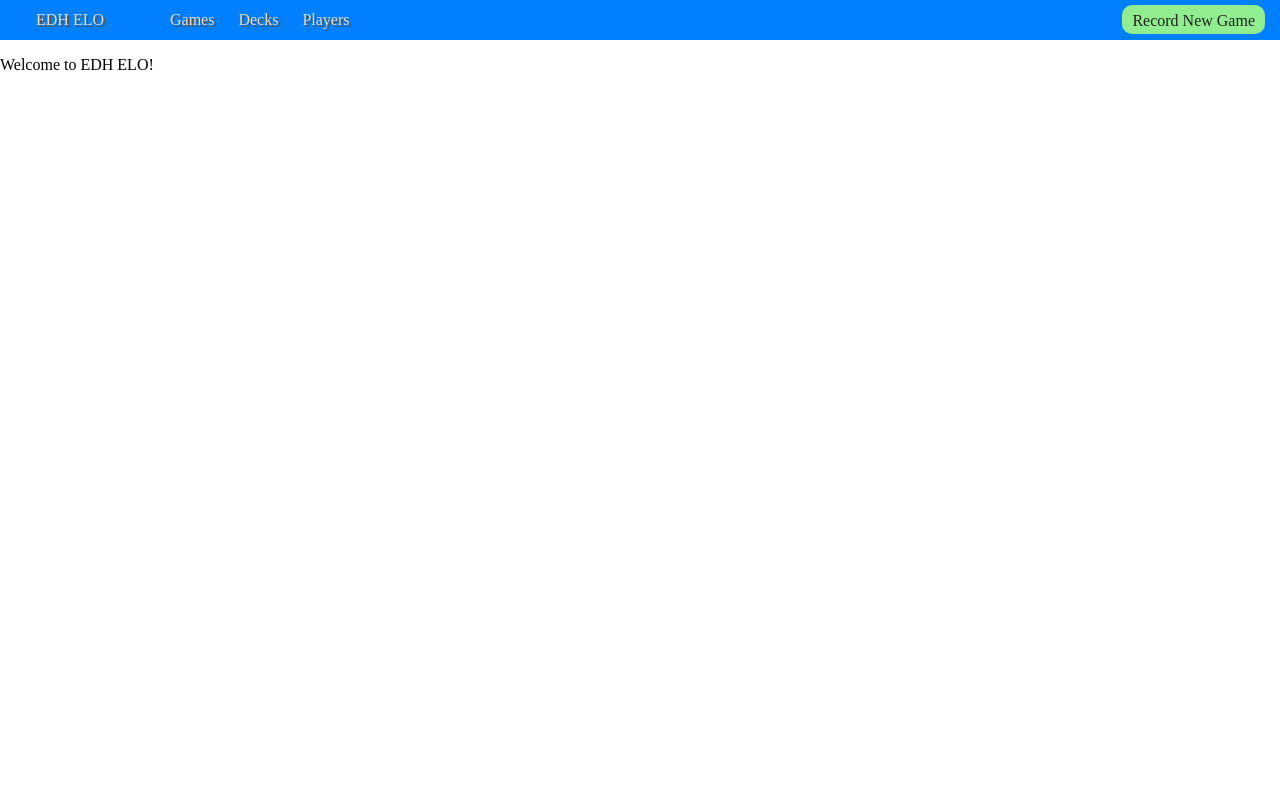
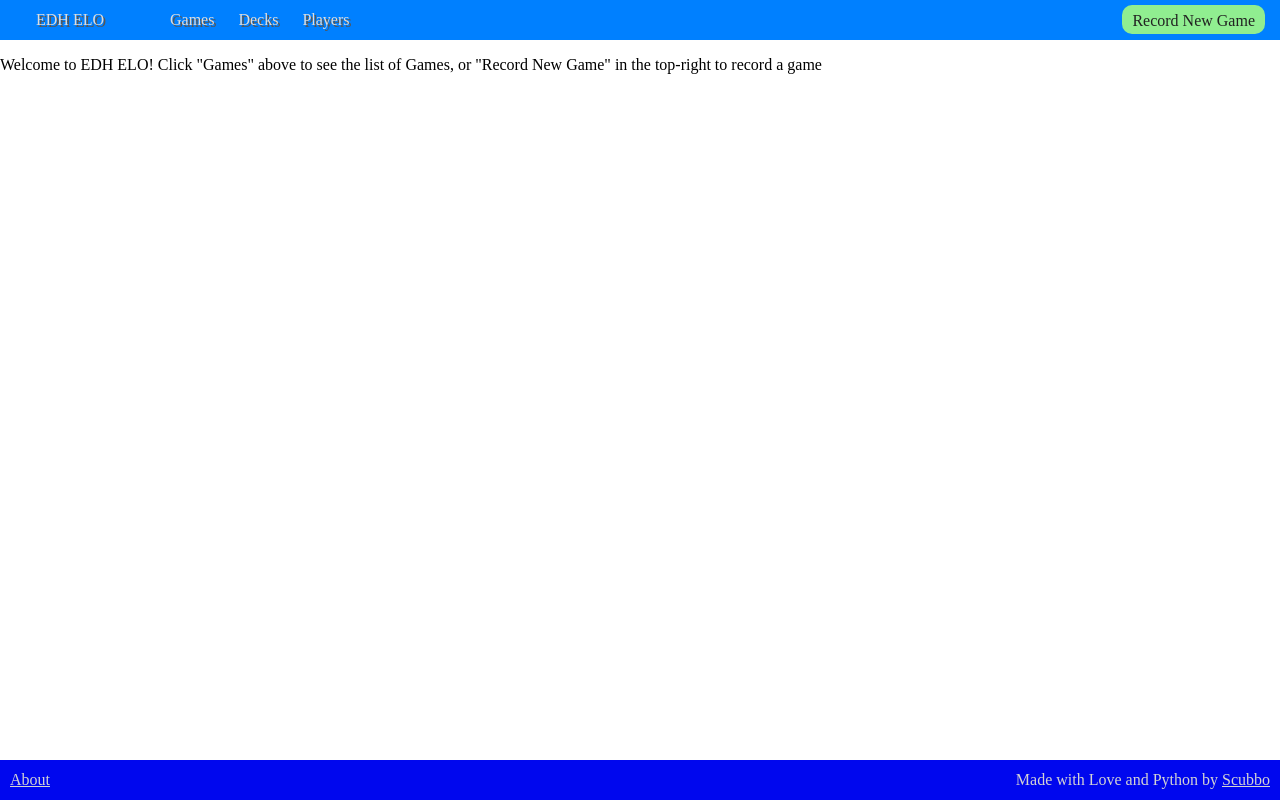
Before and after one commit to scubbo/edh-elo, a FastAPI app: page / in a window 1280 px wide. Run offline with FastAPI, Linux system fonts and the light colour scheme.

Commit message:
Add About Page

```diff
--- a/app/routers/base.py
+++ b/app/routers/base.py
@@ -14,3 +14,8 @@ def main(request: Request, db=Depends(get_db)):
     return jinja_templates.TemplateResponse(
         request, "/main.html", {"games": _jsonify(games)}
     )
+
+
+@html_router.get("/about")
+def about(request: Request, db=Depends(get_db)):
+    return jinja_templates.TemplateResponse(request, "/about.html")
--- a/app/static/css/base.css
+++ b/app/static/css/base.css
@@ -64,3 +64,29 @@ a#create_game_link {
     border-radius: 10px;
 
 }
+
+footer {
+    position: fixed;
+    left: 0;
+    bottom: 0;
+    height: 40px;
+    line-height: 40px;
+    width: 100%;
+    background-color: #0007ee;
+    color: lightgrey;
+    text-align: center;
+}
+
+footer a {
+    color: lightgrey;
+}
+
+footer #about {
+    float: left;
+    margin-left: 10px;
+}
+
+footer #credits {
+    float: right;
+    margin-right: 10px;
+}
--- a/app/templates/base.html
+++ b/app/templates/base.html
@@ -29,5 +29,10 @@
         {% block footer %}
         {% endblock %}
     </div>
+
+    <footer>
+        <a id="about" href="/about">About</a>
+        <span id="credits">Made with Love and Python by <a href="https://fosstodon.org/@scubbo">Scubbo</a></div>
+    </footer>
 </body>
 </html>
--- a/app/templates/main.html
+++ b/app/templates/main.html
@@ -7,5 +7,5 @@
 {% endblock %}
 
 {% block content %}
-<p>Welcome to EDH ELO!</p>
+<p>Welcome to EDH ELO! Click "Games" above to see the list of Games, or "Record New Game" in the top-right to record a game</p>
 {% endblock %}
```
Also changed, not shown: NOTES.md (+2 -1 lines), app/templates/about.html (added, +36 -0 lines).
